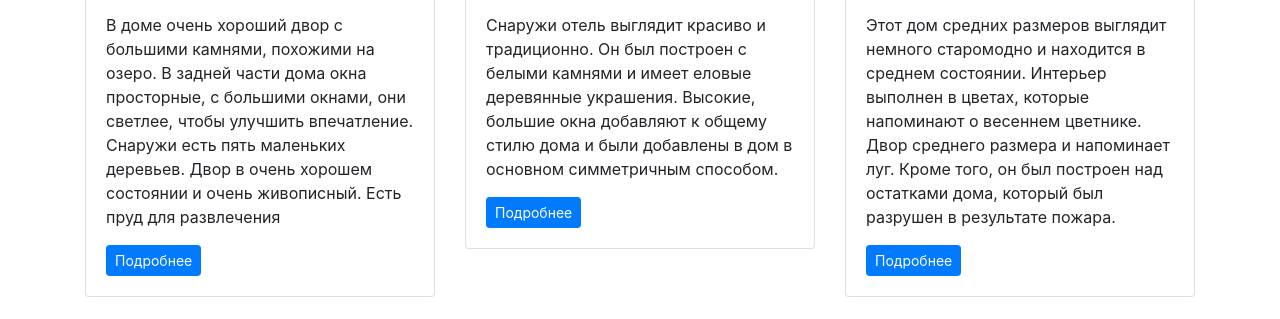
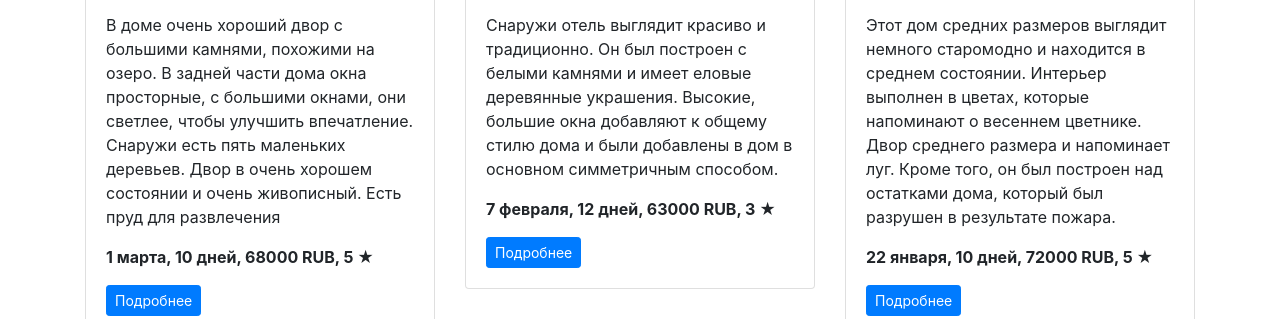
Before and after one commit to serg-lubeshko/Stepik_task1, a Django app: page / in a window 1280 px wide. Shown: the part 753-1072 px from the top of the page. Run offline with Django 3.2, Linux system fonts and the light colour scheme; some libraries are stand-ins or nearby versions.

Commit message:
create tamplatetags

```diff
--- a/tours/templates/tours/index.html
+++ b/tours/templates/tours/index.html
@@ -1,4 +1,5 @@
 {% extends 'base.html' %}
+{% load ru_pluralize %}
 <body>
 {% block content %}
     <main class="container mt-3">
@@ -20,6 +21,10 @@
                         <div class="card-body">
                             <h2 class="h5 card-title">{{ values.title }}</h2>
                             <p class="card-text">{{ values.description }}</p>
+                            <p><b>{{ values.date }}, {{ values.nights|add:1|ru_pluralize }}, {{ values.price }}
+                                RUB, {{ values.stars }}
+                                ★ </b>
+                            </p>
                             <a href="{% url 'tour' key %}" class="btn btn-sm btn-primary">Подробнее</a>
                         </div>
                     </div>
--- /dev/null
+++ b/tours/templatetags/ru_pluralize.py
@@ -0,0 +1,17 @@
+from typing import Union
+
+from django import template
+
+register = template.Library()
+
+
+@register.filter()
+def ru_pluralize(number: Union[int, str], arg: str = 'день, дня, дней'):
+    nominative_signular, genitive_signular, genitive_plural = arg.split(',')
+    number = abs(int(number))
+    if 10 <= number <= 20 or (number % 10 in [5, 6, 7, 8, 9, 0]):
+        return f'{number} {genitive_plural}'
+    if number == 1:
+        return f'{number} {nominative_signular}'
+    if number % 10 in [2, 3, 4]:
+        return f'{number} {genitive_signular}'
```
Also changed, not shown: conf/settings.py (+0 -7 lines), tours/templatetags/__init__.py (added).
